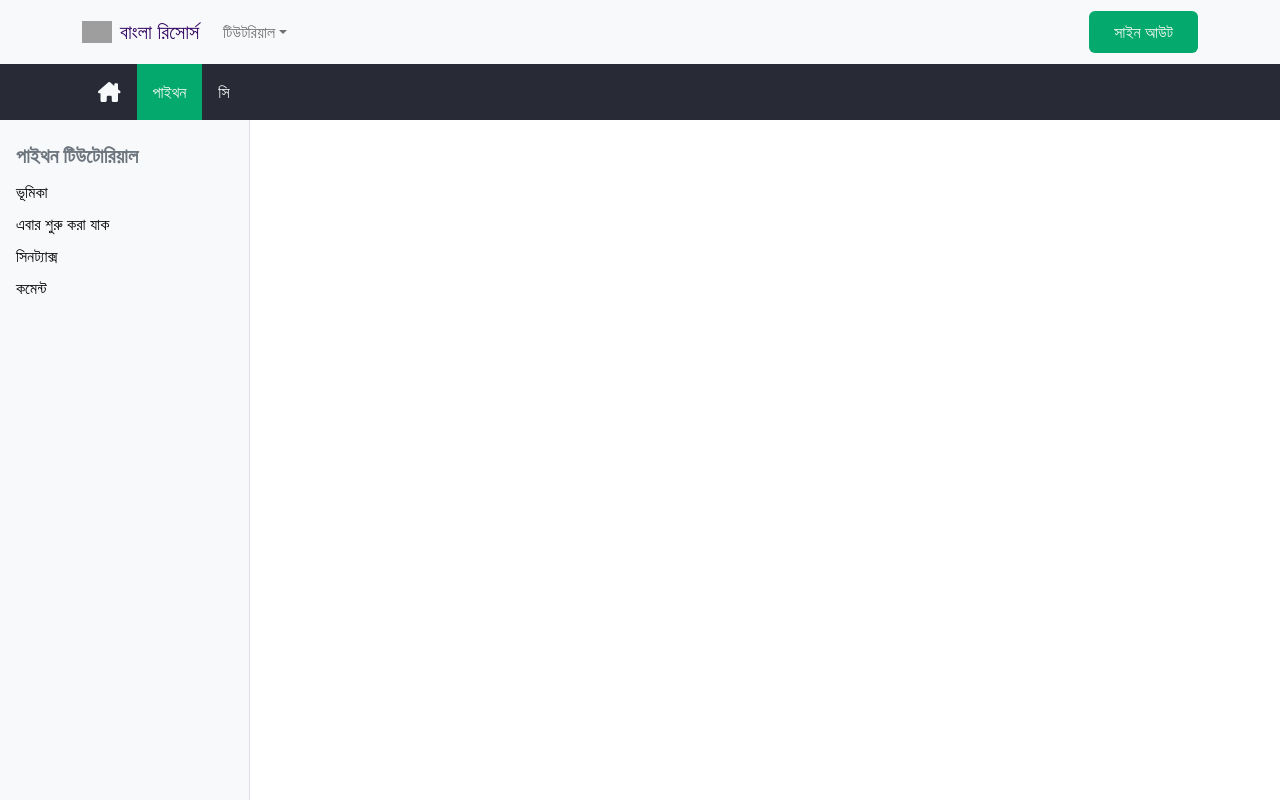
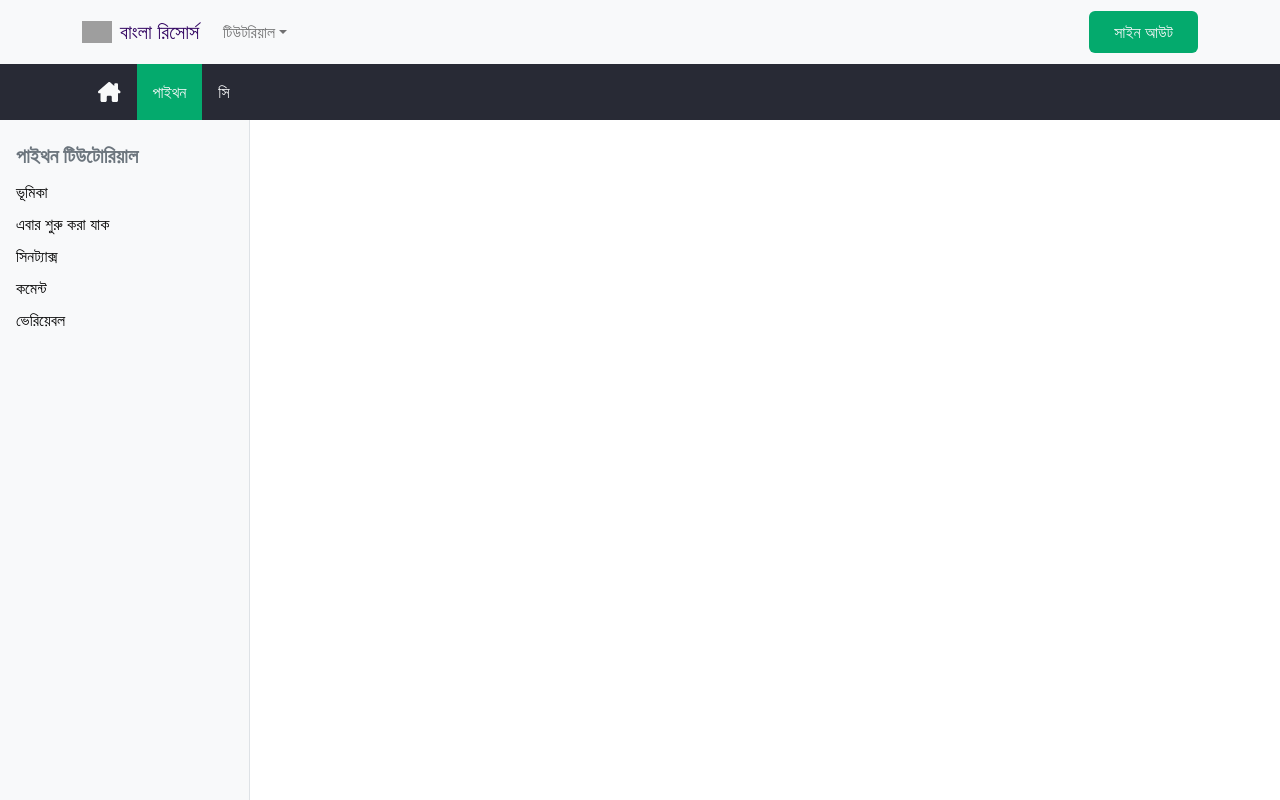
Before and after one commit to crescentpartha/Bangla-EdTech-Resources, a React (Create React App) app in the folder bangla-resources/: page /pythonHome in a window 1280 px wide. Shown: the top 800 px of the page. Built offline with nearby package versions, Linux system fonts and the light colour scheme; no server answers; grey boxes are pictures that could not be loaded.

Commit message:
Variables section added

```diff
--- a/bangla-resources/src/components/Pages/Python/pythonHome/PythonHome.js
+++ b/bangla-resources/src/components/Pages/Python/pythonHome/PythonHome.js
@@ -15,6 +15,7 @@ const PythonHome = () => {
                         <CustomLink className='py-1 px-3 d-block' to='python_getStarted'>এবার শুরু করা যাক</CustomLink>
                         <CustomLink className='py-1 px-3 d-block' to='python_syntax'>সিনট্যাক্স</CustomLink>
                         <CustomLink className='py-1 px-3 d-block' to='python_comments'>কমেন্ট</CustomLink>
+                        <CustomLink className='py-1 px-3 d-block' to='python_variables'>ভেরিয়েবল</CustomLink>
                     </nav>
                 </div>
                 <Outlet />
```
